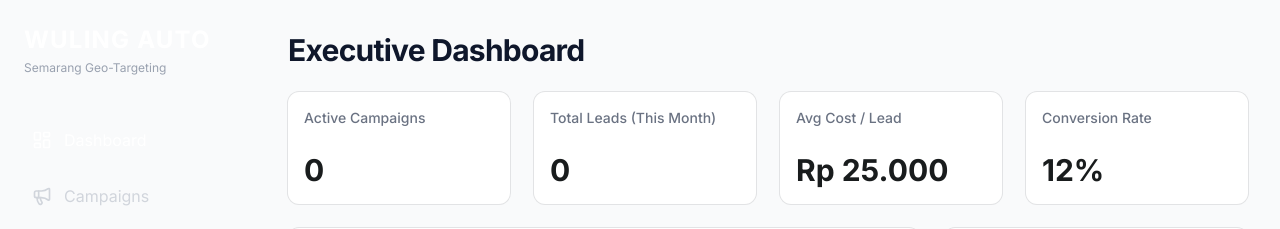
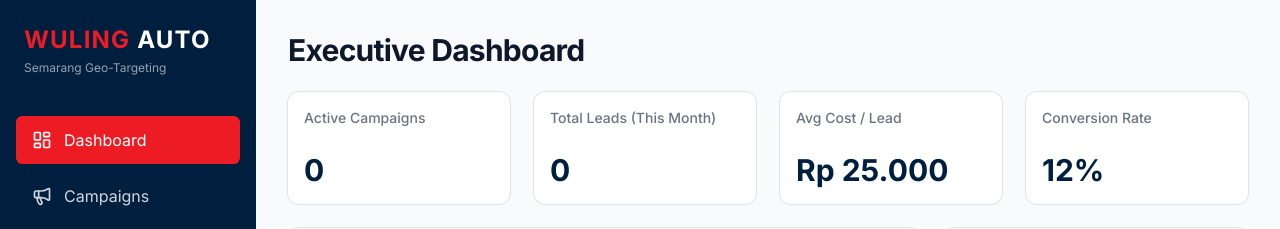
Before and after one commit to Kevinabner112/wuling-automator, a Next.js app: page / in a window 1280 px wide. Shown: the top 229 px of the page. Built offline with nearby package versions, Linux system fonts and the light colour scheme; no server answers; the database is empty.

Commit message:
Perbaikan warna Deep Navy dan Wuling Red sesuai PRD

```diff
--- a/src/app/globals.css
+++ b/src/app/globals.css
@@ -46,6 +46,8 @@
   --radius-2xl: calc(var(--radius) * 1.8);
   --radius-3xl: calc(var(--radius) * 2.2);
   --radius-4xl: calc(var(--radius) * 2.6);
+  --color-wuling-navy: #001F3F;
+  --color-wuling-red: #ED1C24;
 }
 
 :root {
```
